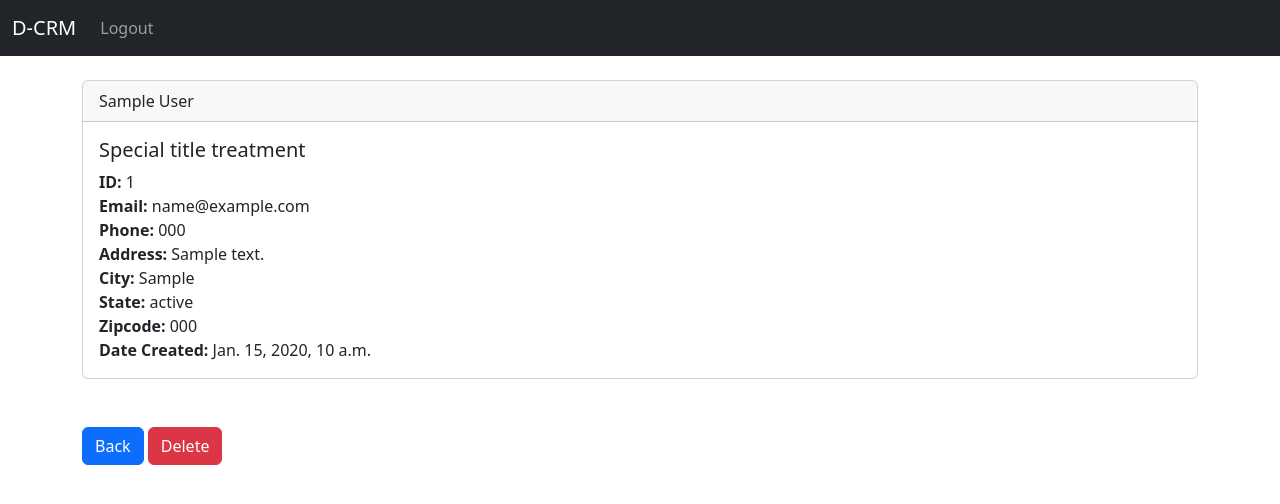
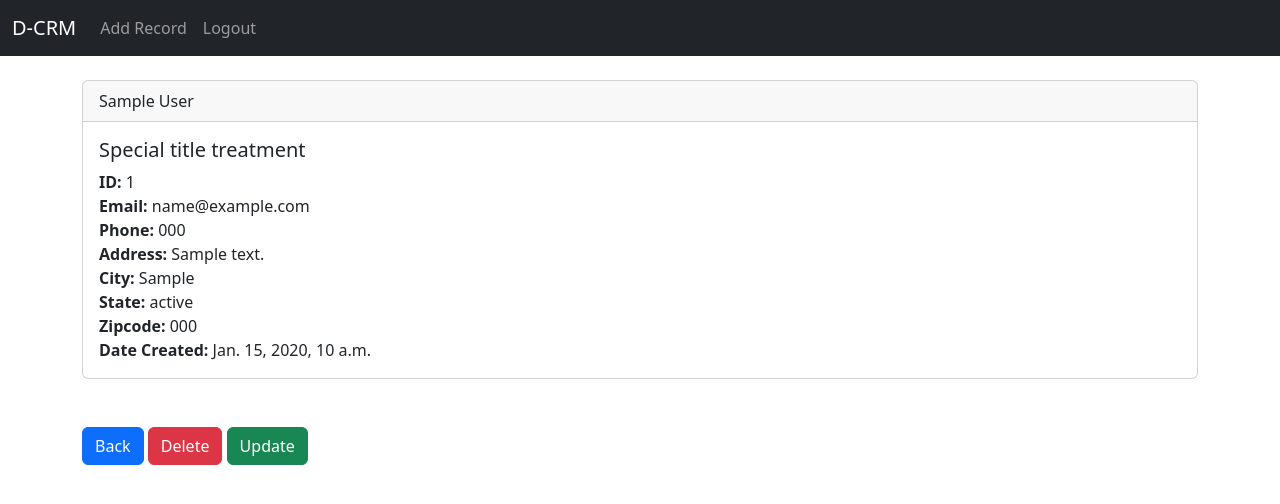
Before and after one commit to kwabenahcode/CRM, a Django app: page /record/1 in a window 1280 px wide. Shown: the top 504 px of the page. Run offline with Django 5.2, Linux system fonts and the light colour scheme; a user stored in the database is signed in; tables that the repository leaves empty hold one stand-in row (values such as "Sample post").

Commit message:
changes made

```diff
--- a/dcrm/website/templates/navbar.html
+++ b/dcrm/website/templates/navbar.html
@@ -8,9 +8,12 @@
         <ul class="navbar-nav me-auto mb-2 mb-lg-0">
 
             {% if user.is_authenticated %}
-          <li class="nav-item">
-            <a class="nav-link" href="{% url 'logout'%}">Logout</a>
-          </li>
+            <li class="nav-item">
+              <a class="nav-link" href="{% url 'add_record'%}">Add Record</a>
+            </li>
+            <li class="nav-item">
+              <a class="nav-link" href="{% url 'logout'%}">Logout</a>
+            </li>
 
           {% else %}
           <li class="nav-item">
--- a/dcrm/website/templates/record.html
+++ b/dcrm/website/templates/record.html
@@ -33,7 +33,8 @@
     <br />
     <br />
   <a href="{% url 'home' %}" class='btn btn-primary'>Back</a>
-  <a href="{% url 'home' %}" class='btn btn-danger'>Delete</a>
+  <a href="{% url 'delete_record' customer_record.id %}" class='btn btn-danger'>Delete</a>
+  <a href="{% url 'update_record' customer_record.id %}" class='btn btn-success'>Update</a>
 
 
 
--- a/dcrm/website/urls.py
+++ b/dcrm/website/urls.py
@@ -7,5 +7,8 @@ urlpatterns = [
     path('logout/', views.logout_user, name='logout'),
     path('register/', views.register, name='register'),
     path('record/<int:primaryKey>', views.customer_record, name='record'),
-    path('delete_record/<int:primaryKey', views.delete_record, name='delete_record')
+    path('delete_record/<int:primaryKey>', views.delete_record, name='delete_record'),
+    path('add_record/', views.add_record, name='add_record'),
+    path('update_record/<int:pk>', views.update_record, name='update_record'),
+
 ]
--- a/dcrm/website/views.py
+++ b/dcrm/website/views.py
@@ -1,7 +1,7 @@
 from django.shortcuts import render, redirect
 from django.contrib.auth import authenticate, login, logout
 from django.contrib import messages
-from .forms import SignUpForm
+from .forms import SignUpForm, AddRecordForm
 from .models import Record
 
 def home(request):
@@ -61,3 +61,30 @@ def delete_record(request, primaryKey):
     else:
         messages.success(request, "You must log in to  delete a Record")
         return redirect('home')
+
+
+def add_record(request):
+    form = AddRecordForm(request.POST or None)
+    if request.user.is_authenticated:
+        if request.method == "POST":
+            if form.is_valid():
+                form.save()
+                messages.success(request, "Record Added...")
+                return redirect('home')
+        return render(request, 'add_record.html', {'form':form})
+    else:
+        messages.success(request, "You Must Be Logged In...")
+        return redirect('home')
+
+def update_record(request, pk):
+    if request.user.is_authenticated:
+        current_record = Record.objects.get(id=pk)
+        form = AddRecordForm(request.POST or None, instance=current_record)
+        if form.is_valid():
+            form.save()
+            messages.success(request, "Record Has Been Updated!")
+            return redirect('home')
+        return render(request, 'update_record.html', {'form':form})
+    else:
+        messages.success(request, "You Must Be Logged In...")
+        return redirect('home')
```
Also changed, not shown: dcrm/website/forms.py (+18 -0 lines), dcrm/website/templates/add_record.html (added, +10 -0 lines), dcrm/website/templates/update_record.html (added, +12 -0 lines).
